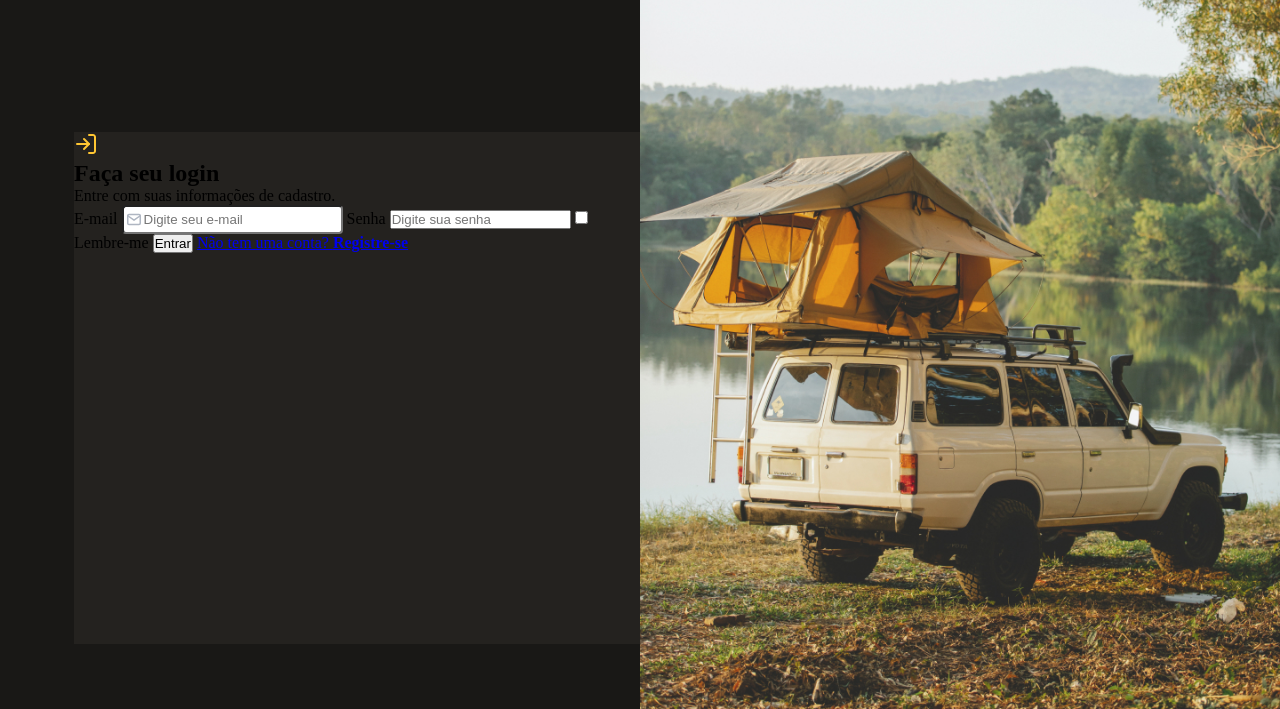
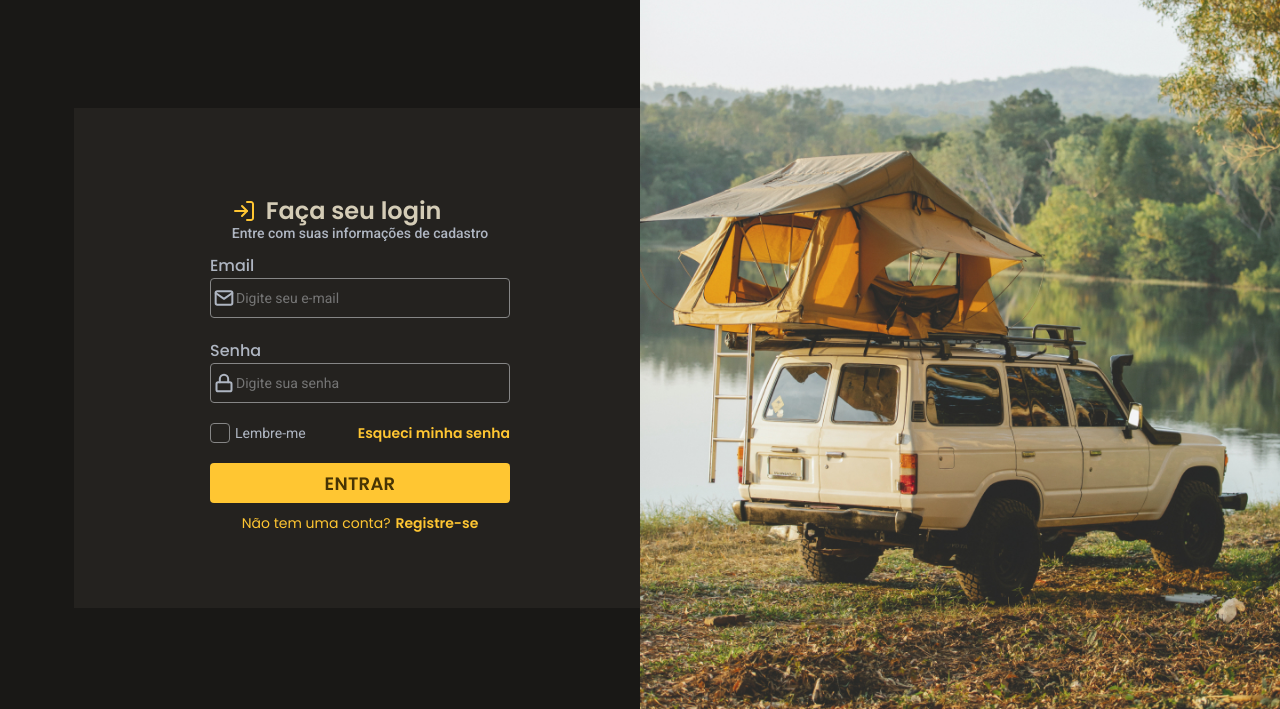
Before and after one commit to Fabricio0liveira/Login-Form-Css, a plain HTML site: page index.html in a window 1280 px wide. Shown: the part 91-800 px from the top of the page. Drawn offline with Linux system fonts and the light colour scheme.

Commit message:
updating layout

```diff
--- a/index.html
+++ b/index.html
@@ -12,33 +12,41 @@
 </head>
 <body>
     <div class="container">
-        <img class="img-logo" src="assets/logo.svg" alt="logo">
+        <img class="img-side" src="./assets/side-image.jpg" alt="side-image">
+        <img class="img-logo" src="./assets/logo.svg" alt="img-logo">
+        <div class="form-background">
+            <div class="form">
+                <div class="header">
+                    <h2>
+                        <img class="icon-login" src="./assets/log-in.svg" alt="icon-login">
+                        Faça seu login
+                    </h2>
+                    <p class="text-information">Entre com suas informações de cadastro</p>
+                </div>
+                <form action="">
+                    <div class="container-inputs">
+                        <label for="email">Email</label>
+                        <input type="email" name="email" id="email" placeholder="Digite seu e-mail">
+                    </div>
 
-        <div class="form-background">
-            <header class="header">
-                <div class="text-login">
-                    <img src="./assets/log-in.svg" alt="">
-                    <h2>Faça seu login</h2>
-                </div>
-                <p class="text-header">Entre com suas informações de cadastro.</p>
-            </header>
+                    <div class="container-inputs">
+                        <label for="password">Senha</label>
+                        <input type="password" name="password" id="password" placeholder="Digite sua senha">
+                    </div>
 
-            <form action="#">
-                <label for="email">E-mail</label>
-                <input type="email" name="email" id="email" placeholder="Digite seu e-mail">
+                    <p>
+                        <input name="remember" id="remember">Lembre-me
+                        <a class="redefine-password" href="#">Esqueci minha senha</a>
+                    </p>
 
-                <label for="password">Senha</label>
-                <input type="password" name="password" id="password" placeholder="Digite sua senha">
+                    <button id="submit" type="submit">ENTRAR</button>
 
-                <input type="checkbox" name="remember-me" id="remember-me"> <span>Lembre-me</span>
-
-                <button class="submit" type="submit">Entrar</button>
-                <a class="createAnAccount" href="#">Não tem uma conta? <strong>Registre-se</strong></a>
-            </form>
-
+                    <p class="register">
+                        Não tem uma conta? <a href="#"><strong>Registre-se</strong></a>
+                    </p>
+                </form>
+            </div>
         </div>
-
-        <img class="img-slide" src="./assets/side-image.jpg" alt="img-slide">
     </div>
 </body>
 </html>
--- a/style.css
+++ b/style.css
@@ -13,9 +13,17 @@
 }
 
 .container {
+    height: 100vh;
+    /* width: 100vw; */
     background: var(--background);
     position: relative;
+}
+
+.img-side {
     height: 100vh;
+    width: 50%;
+    position: absolute;
+    right: 0;
 }
 
 .img-logo {
@@ -24,34 +32,173 @@
 }
 
 .form-background {
-    background: var(--form-background);
+    background-color: var(--form-background);
+
     width: 572px;
-    height: 512px;
-    margin-top: 150px;
+    height: 500px;
+    margin-top: 126px;
     margin-left: 74px;
+
+    display: flex;
+    align-items: center;
+    justify-content: center;
 }
 
+.form {
+    /* border: 1px solid red; */
+    width: 90%;
+    height: 90%;
+    display: flex;
+    flex-direction: column;
+    align-items: center;
+    justify-content: center;
+}
 
+h2 {
+    font-family: 'Poppins', sans-serif;
+    font-weight: 600;
+    font-size: 24px;
+    color: var(--text-title);
 
+    display: flex;
+    align-items: center;
+}
+
+.icon-login {
+    width: 24px;
+    margin-right: 10px;
+}
+
+.text-information {
+    font-family: 'Roboto', sans-serif;
+    font-weight: 500;
+    color: var(--text-base);
+
+    margin-top: 5px;
+}
+
+.container-inputs {
+    margin-top: 20px;
+}
+
+label {
+    font-family: 'Poppins', sans-serif;
+    font-weight: 500;
+    color: var(--text-base);
+}
+
+input {
+    display: block;
+    width: 300px;
+    height: 40px;
+    border: 1px solid #868686;
+    border-radius: 4px;
+    background: var(--form-background);
+
+    font-family: 'Roboto', sans-serif;
+    font-weight: 400;
+    font-size: 14px;
+
+    box-shadow: 0 0 0 0;
+    outline: 0;
+
+}
 
 #email {
-    background-image: url(assets/mail.svg);
+    padding-left: 25px;
+    background-image: url(./assets/mail.svg);
     background-repeat: no-repeat;
-    background-position: left center;
-    background-size: 20px 15px;
-    padding: 5px 20px;
-    border-radius: 4px;
+    background-position: left 1% center;
+
 }
 
 #email:focus-within {
     background-image: url(assets/mail-focus.svg);
-    border: 2px solid #ffc632
+    border: 1px solid var(--primary-color);
+    box-shadow: 0px 0px 0px 1px #FFDE88;
 }
 
-.img-slide {
+#password {
+    background-image: url(assets/lock.svg);
+    background-repeat: no-repeat;
+    background-position: left 1% center;
+    padding-left: 25px;
+}
+
+#password:focus-within {
+    background-image: url(assets/lock-focus.svg);
+    border: 1px solid var(--primary-color);
+    box-shadow: 0px 0px 0px 1px #FFDE88;
+}
+
+p {
+    display: flex;
+    align-items: center;
+    position: relative;
+
+    font-family: 'Roboto', sans-serif;
+    font-weight: 400;
+    color: var(--text-base);
+    line-height: 0;
+    font-size: 14px;
+
+    margin-top: 20px;
+}
+
+#remember {
+    width: 20px;
+    height: 20px;
+    margin-right: 5px;
+    border-radius: 4px;
+    border: 1px solid #868686;
+}
+
+#remember:hover {
+    background-image: url(assets/check.svg);
+    background: var(--primary-color);
+}
+
+
+.redefine-password {
     position: absolute;
-    width: 50%;
-    height: 100%;
-    top: 0;
     right: 0;
+
+    font-size: 14px;
+    font-weight: 600;
+    font-family: 'Poppins', sans-serif;
+    color: var(--primary-color);
+    text-decoration: none;
 }
+
+#submit {
+    width: 300px;
+    height: 40px;
+    margin-top: 20px;
+
+    background-color: var(--primary-color);
+    font-family: 'Poppins', sans-serif;
+    font-size: 18px;
+    font-weight: 600;
+    color: #473404;
+    letter-spacing: 0.015em;
+    border: none;
+    border-radius: 4px;
+    cursor: pointer;
+}
+
+.register  {
+    margin-top: 20px;
+    display: flex;
+    justify-content: center;
+
+    font-family: 'Poppins', sans-serif;
+    color: #ffc632;
+    font-size: 14px;
+    font-weight: 400;
+}
+
+.register a {
+    text-decoration: none;
+    color: #ffc632;
+    margin-left: 5px;
+}
```
Also changed, not shown: 11 other files.
